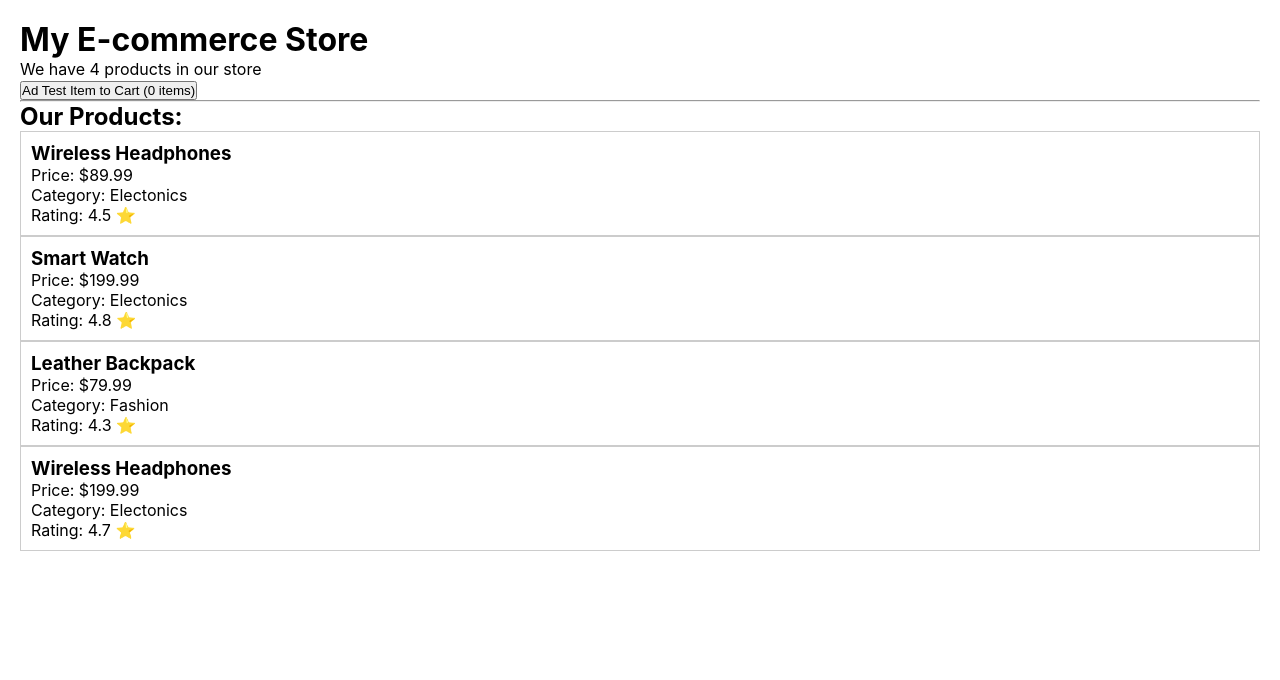
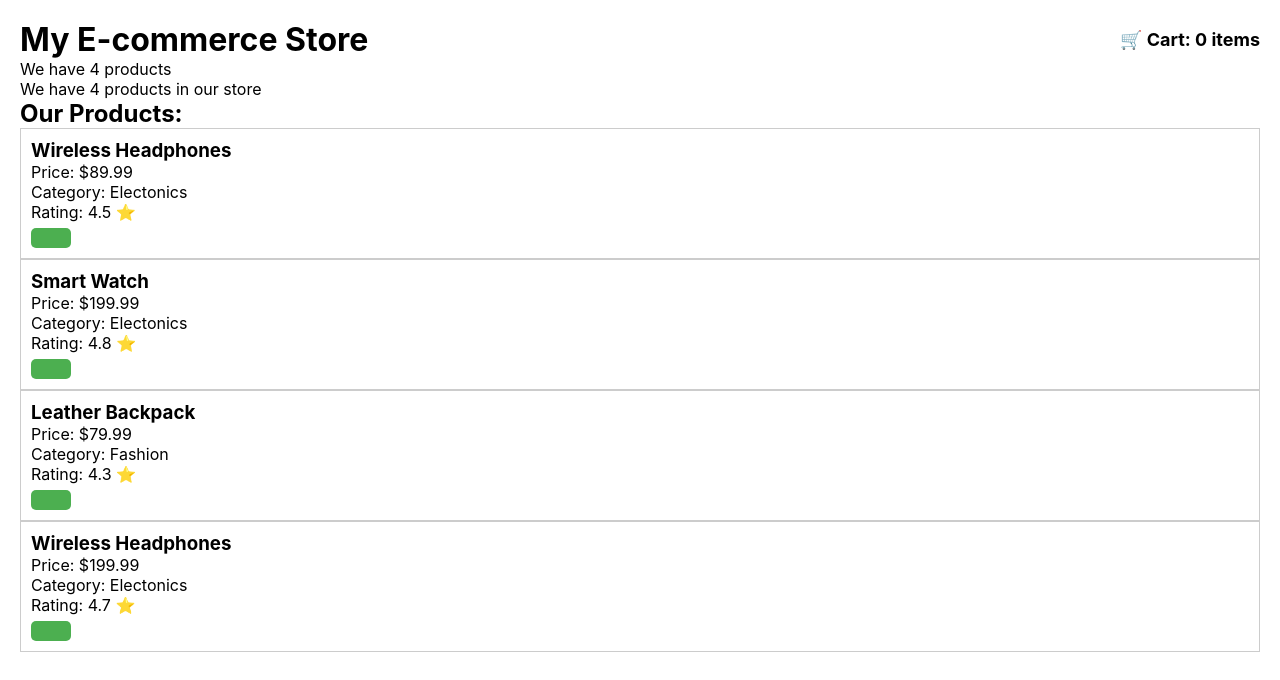
Before and after one commit to Yashas-webdev/my-ecommerce-store, a React (Vite) app: page / in a window 1280 px wide. Shown: the top 680 px of the page. Built offline with nearby package versions, Linux system fonts and the light colour scheme.

Commit message:
refactor: improve cart logic and clean up code

```diff
--- a/src/App.jsx
+++ b/src/App.jsx
@@ -40,26 +40,40 @@ function App() {
 
  ];
 
-  const testAddToCart = () => {
-  setCart([...cart,'New Item'])
- };
+ // REAL Add to Cart Function
+const addToCart = (product) => {
+  // Check if product already exists in cart
+  const existingItem = cart.find(item => item.id === product.id);
+
+  if (existingItem) {
+    // Product already in cart - increase quantity
+    setCart(cart.map(item =>
+      item.id === product.id
+        ? { ...item, quantity: item.quantity + 1 }
+        : item
+    ));
+  } else {
+    // New product - add it with quantity 1
+    setCart([...cart, { ...product, quantity: 1 }]);
+  }
+};
 
 
  return(
   <div style={{padding : '20px'}}>
-    <h1>My E-commerce Store</h1>
+    <div style={{ display: 'flex', justifyContent: 'space-between', alignItems: 'center' }}>
+  <h1>My E-commerce Store</h1>
+  <div style={{ fontSize: '18px', fontWeight: 'bold' }}>
+    🛒 Cart: {cart.length} items
+  </div>
+</div>
+
+<p>We have {products.length} products</p>
 
     {
       <p>We have {products.length} products in our store</p>
     }
 
-    {
-      <button onClick={testAddToCart}>
-        Ad Test Item to Cart ({cart.length} items)
-      </button>
-    }
-
-    <hr/>
 
     <h2>Our Products:</h2>
 
@@ -73,6 +87,17 @@ function App() {
         <p>Price: ${product.price}</p>
         <p>Category: {product.category}</p>
         <p>Rating: {product.rating} ⭐</p>
+
+      {/*  add to the button cart */}
+      <button onClick={()=>addToCart(product)}
+      style={{backgroundColor: '#4CAF50',
+        color: 'white',
+        padding: '10px 20px',
+        border: 'none',
+        borderRadius: '5px',
+        cursor: 'pointer',
+        fontSize: '16px'}}>
+        </button>
       </div>
     ))}
 
```
